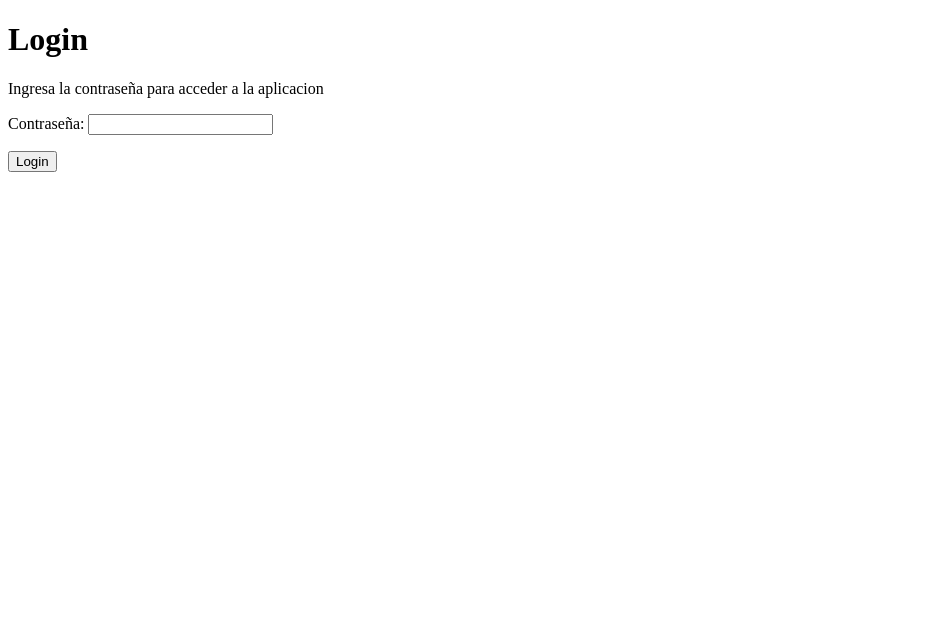
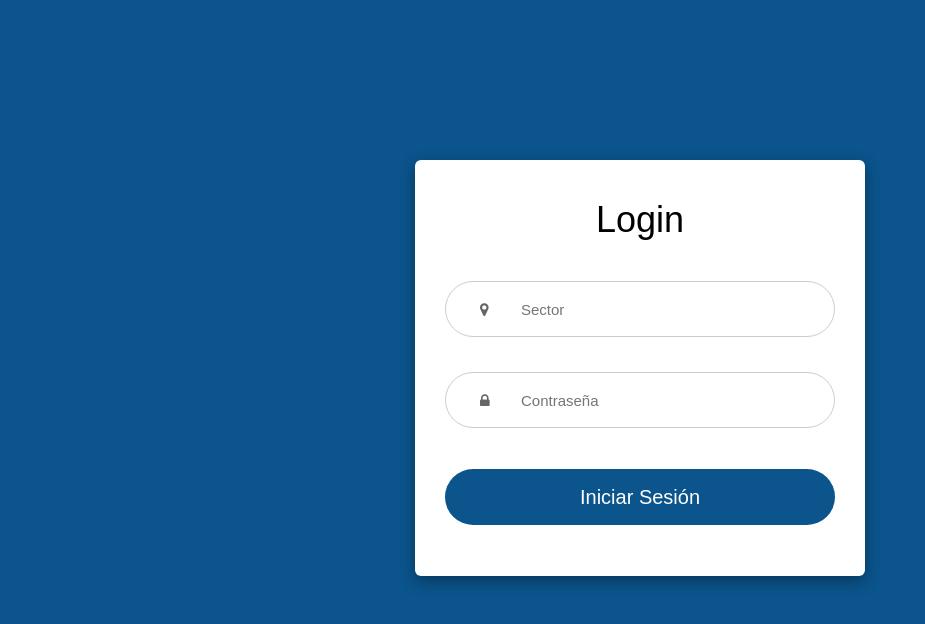
Before and after one commit to amezaconcordia/PagosACapital, a plain HTML site: page client/login.html in a window 1280 px wide. Shown: the whole page, without its empty margins (0-925 px from the left). Drawn offline with Linux system fonts and the light colour scheme.

Commit message:
Se agrega autorizacion y login a la app

```diff
--- a/client/client-package.json
+++ b/client/client-package.json
@@ -1,5 +1,5 @@
 {
-    "name": "pagosACapital",
-    "version": "0.0.1",
-    "homepage": "index.html"
+  "name": "pagosACapital",
+  "version": "0.0.1",
+  "homepage": "login.html"
 }
--- /dev/null
+++ b/client/css/login.css
@@ -0,0 +1,70 @@
+body {
+  background: #0B548C;
+  font-family: arial;
+}
+.login-form h1 {
+  font-size: 36px;
+  text-align: center;
+  color: #000;
+  margin-bottom: 30px;
+  font-weight: normal;
+}
+.login-form {
+    background: #fff;
+    width: 450px;
+    border-radius: 6px;
+    margin: 20vh auto;
+    display: table;
+    padding: 15px 30px 30px;
+    box-sizing: border-box;
+    box-shadow: rgba(0, 0, 0, 0.35) 0px 5px 15px;
+}
+.form-group {
+  float: left;
+  width: 100%;
+  margin: 0 0 15px;
+  position: relative;
+}
+.login-form input {
+    width: 100%;
+    padding: 5px;
+    height: 56px;
+    border-radius: 74px;
+    border: 1px solid #ccc;
+    box-sizing: border-box;
+    font-size: 15px;
+    padding-left: 75px;
+    margin: 10px 0px;
+}
+.login-form .form-group .input-icon {
+    font-size: 15px;
+    display: -webkit-box;
+    display: flex;
+    align-items: center;
+    position: absolute;
+    border-radius: 25px;
+    bottom: 0;
+    height: 100%;
+    padding-left: 35px;
+    color: #666;
+}
+.login-form .login-btn {
+  background: #0B548C;
+  padding: 11px 50px;
+  color: #fff;
+  text-align: center;
+  margin: 0 auto;
+  font-size: 20px;
+  border-radius: 44px;
+  width: 100%;
+  height: 56px;
+  cursor: pointer;
+  margin-top: 1rem;
+  margin-bottom: 1.3rem;
+  border-style: none;
+}
+.login-form button:hover{
+    color: rgba(255, 255, 255, 1) !important;
+    box-shadow: 0 4px 16px rgba(11, 84, 139, 1);
+    transition: all 0.2s ease;
+}
--- a/client/js/login.js
+++ b/client/js/login.js
@@ -6,12 +6,13 @@ loginForm.addEventListener('submit', login)
 function login(e) {
   e.preventDefault()
   const password = e.target.password.value
+  const sector = e.target.sector.value
   e.target.reset()
 
-  const url = 'http://localhost:3000/server/capital/auth/login'
+  const url = 'http://localhost:3000/server/capital/login'
   const options = {
     method: 'POST',
-    body: JSON.stringify({ password }),
+    body: JSON.stringify({ sector, password }),
     headers: {
       'Content-Type': 'application/json',
     },
@@ -19,10 +20,7 @@ function login(e) {
 
   fetch(url, options).then((resp) => {
     if (resp.status === 200) {
-      // window.location.replace('http://localhost:3000/app/index.html')
-      fetch('/server/capital/check')
-
-      setTimeout(2000, window.location.replace(resp.url))
+      window.location.replace(resp.url)
     }
   })
   // .then((resp) => window.location.replace(resp.url))
--- a/client/js/main.js
+++ b/client/js/main.js
@@ -318,6 +318,7 @@ DatosTabla()
 
 submit.addEventListener('click', async (e) => {
   e.preventDefault()
+
   try {
     // Actualizar reporte
     const actualizar = await actualizarReporte()
--- a/client/login.html
+++ b/client/login.html
@@ -1,23 +1,35 @@
 <!DOCTYPE html>
 <html lang="en">
   <head>
-    <meta charset="UTF-8" />
-    <meta http-equiv="X-UA-Compatible" content="IE=edge" />
-    <meta name="viewport" content="width=device-width, initial-scale=1.0" />
-    <title>Ingresar al Sistema</title>
+    <title>Login</title>
+    <meta charset="utf-8" />
+    <meta name="viewport" content="width=device-width, initial-scale=1" />
+    <link
+      rel="stylesheet"
+      href="https://cdnjs.cloudflare.com/ajax/libs/font-awesome/4.7.0/css/font-awesome.min.css"
+    />
+    <link rel="stylesheet" href="css/login.css" />
   </head>
   <body>
-    <h1>Login</h1>
-    <form id="loginForm">
-      <p>Ingresa la contraseña para acceder a la aplicacion</p>
-      <p>
-        <label for="password">Contraseña:</label>
-        <input type="password" name="password" />
-      </p>
-      <p>
-        <input type="submit" value="Login" />
-      </p>
-    </form>
+    <div class="login-form" id="loginForm">
+      <form>
+        <h1>Login</h1>
+        <div class="form-group">
+          <input
+            type="text"
+            name="sector"
+            placeholder="Sector"
+            autocomplete="off"
+          />
+          <span class="input-icon"><i class="fa fa-map-marker"></i></span>
+        </div>
+        <div class="form-group">
+          <input type="password" name="password" placeholder="Contraseña" />
+          <span class="input-icon"><i class="fa fa-lock"></i></span>
+        </div>
+        <input type="submit" class="login-btn" value="Iniciar Sesión" />
+      </form>
+    </div>
     <script src="js/login.js"></script>
   </body>
 </html>
--- a/functions/capital/package.json
+++ b/functions/capital/package.json
@@ -5,8 +5,10 @@
 	"author": "sistemas@consorcioconcordia.com",
 	"dependencies": {
 		"axios": "^0.21.1",
+		"bcryptjs": "^2.4.3",
 		"dotenv": "^10.0.0",
 		"express": "^4.17.1",
+		"express-session": "^1.17.2",
 		"zcatalyst-sdk-node": "latest"
 	}
 }
```
Also changed, not shown: functions/capital/server.js (+68 -3 lines), 1 other file.
